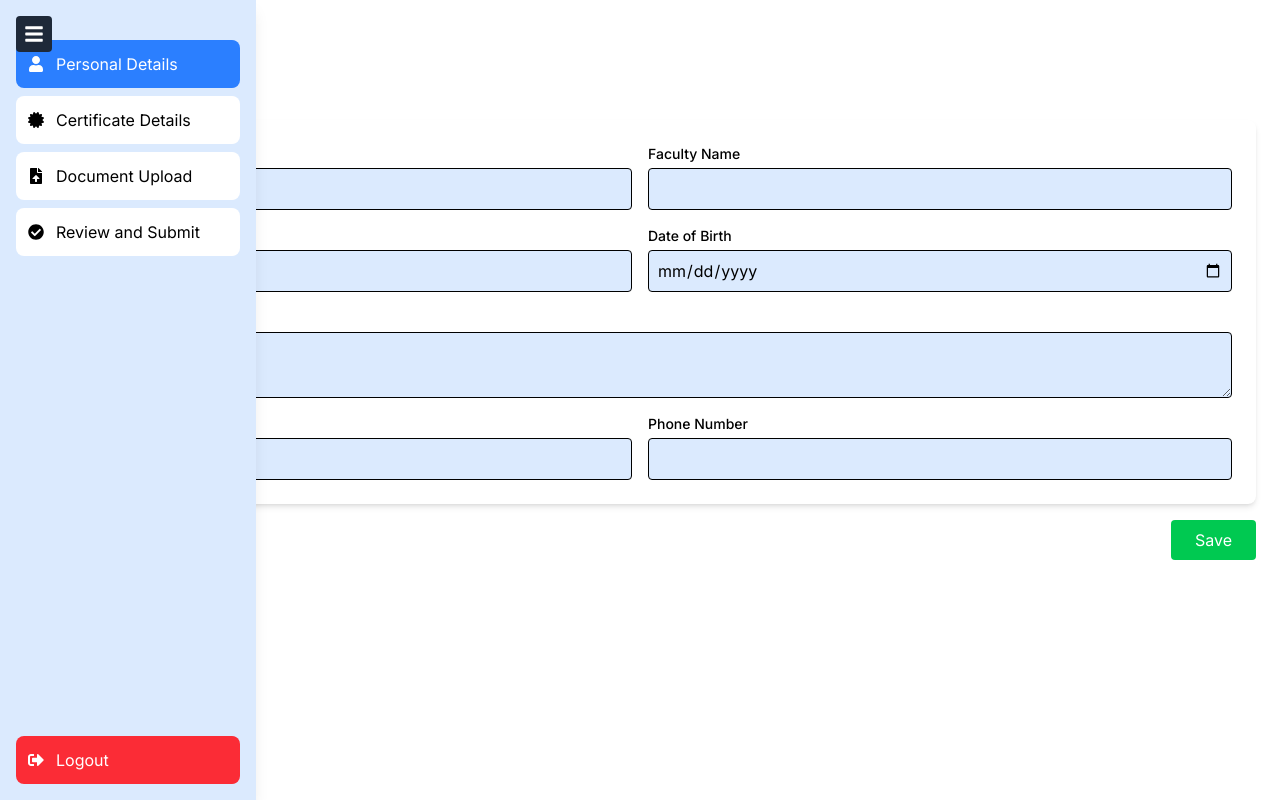
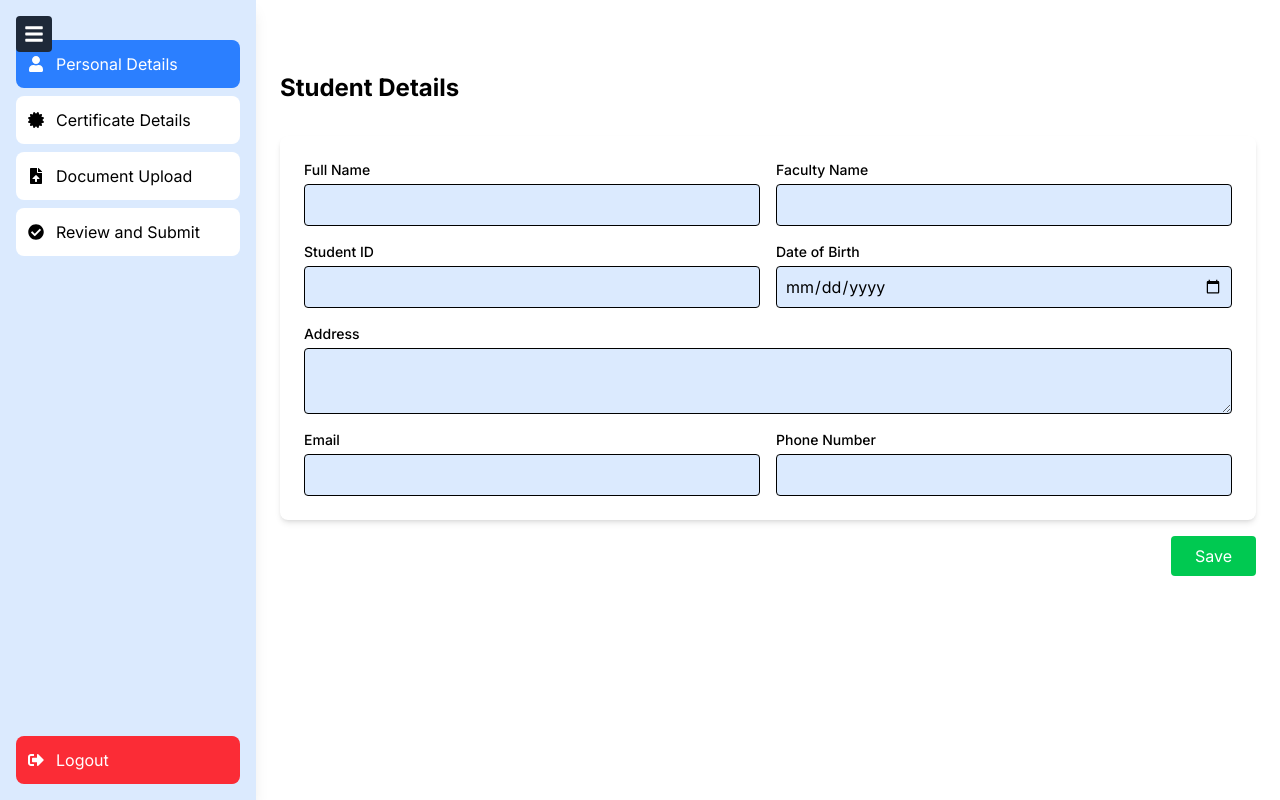
Before and after one commit to DESHANISIRIWARDHANA/Replacement-of-sports-certificates, a React (Vite) app in the folder frontend/: page /personalDetails in a window 1280 px wide. Built offline with nearby package versions, Linux system fonts and the light colour scheme.

Commit message:
correct some issues with in page layout

```diff
--- a/frontend/src/pages/StudentDetailsForm.jsx
+++ b/frontend/src/pages/StudentDetailsForm.jsx
@@ -39,10 +39,14 @@ export default function StudentDetailsForm() {
       )}
 
 
-      <div className="flex-1 p-6 ">
-
+        <div
+        className={`flex-1 p-6 transition-all duration-300 ${
+          isSidebarOpen ? "ml-64" : "ml-0"
+        }`}
+      >
+        <div className="flex justify-between items-center mb-4">
       <h1 className="text-2xl font-bold mb-4 text-left mt-12">Student Details</h1>
-
+</div>
       <div className="bg-white shadow-md rounded-lg p-6">
       <form onSubmit={handleSubmit(onSubmit)} className="grid grid-cols-2 gap-4">
         <div className="flex flex-col items-start">
```
